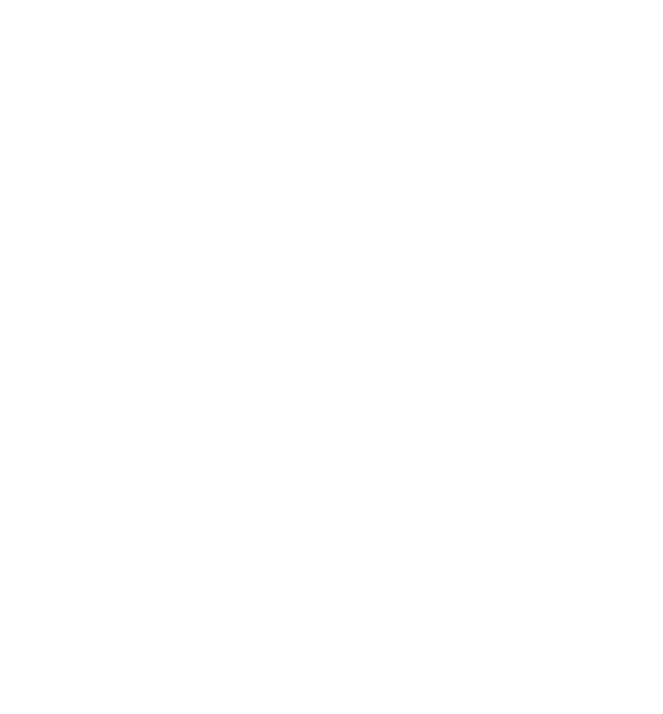
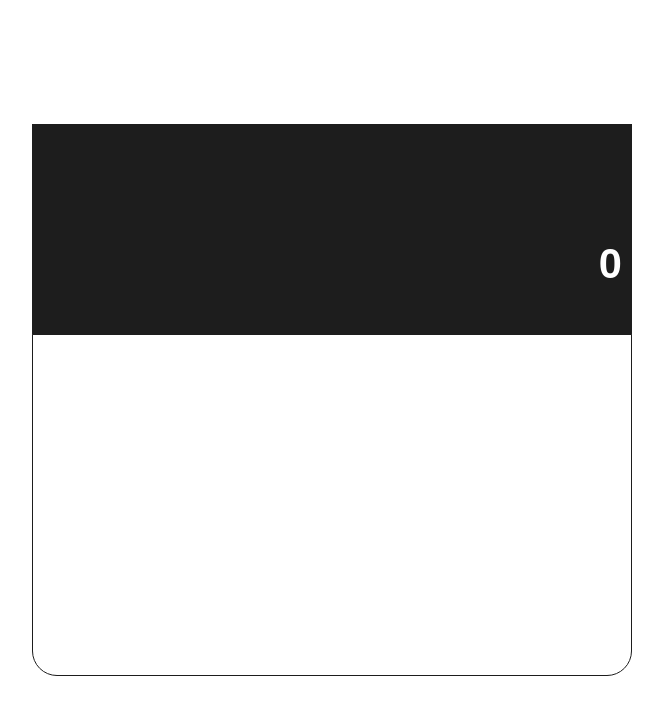
Before and after one commit to coolenovic/Scientific-Calculator, a plain HTML site: page index.html in a window 1280 px wide. Shown: the whole page, without its empty margins (308-971 px from the left). Drawn offline with Linux system fonts and the light colour scheme.

Commit message:
created setup for index.html

```diff
--- a/index.html
+++ b/index.html
@@ -2,3 +2,28 @@
 <!--                By Code Explained                  -->
 <!--          www.youtube.com/Code Explained           -->
 <!-- ------------------------------------------------- -->
+
+<!DOCTYPE html>
+<html lang="en">
+<head>
+    <meta charset="UTF-8">
+    <meta name="viewport" content="width=device-width, initial-scale=1.0">
+    <title>Scientific Calculator</title>
+    <link rel="stylesheet" href="style.css">
+</head>
+<body>
+    <div class="calculator">
+        <div class="calc-container">
+            <div class="output">
+                <div class="operation">
+                    <div class="value"></div>
+                </div>
+                <div class="result">
+                    <div class="value">0</div>
+                </div>
+            </div>
+            <div class="input"></div>
+        </div>
+    </div>
+</body>
+</html>
```
